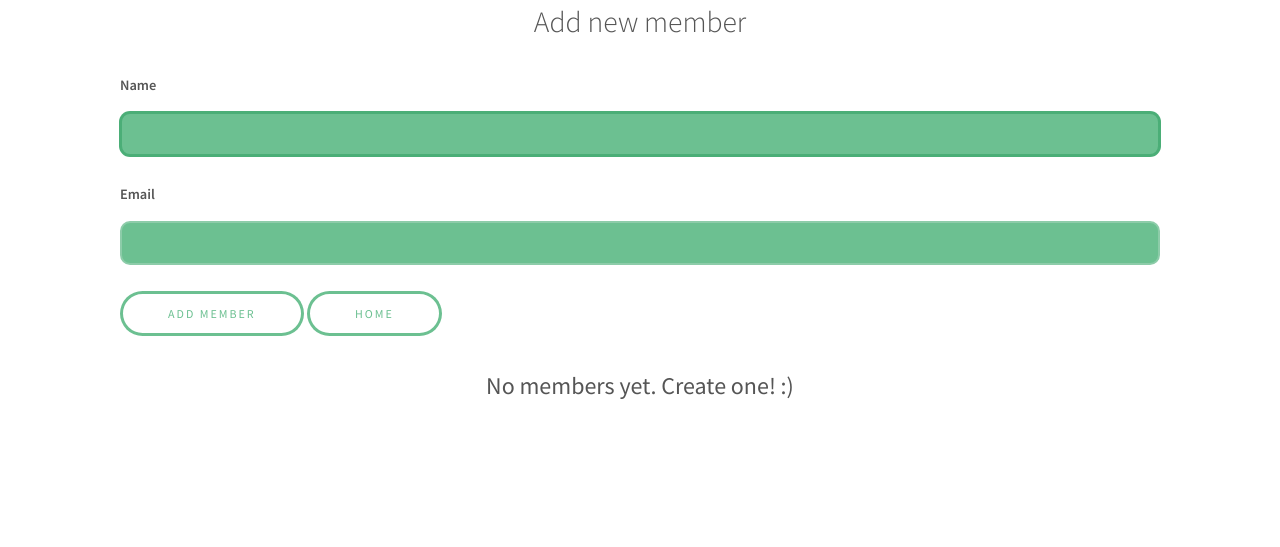
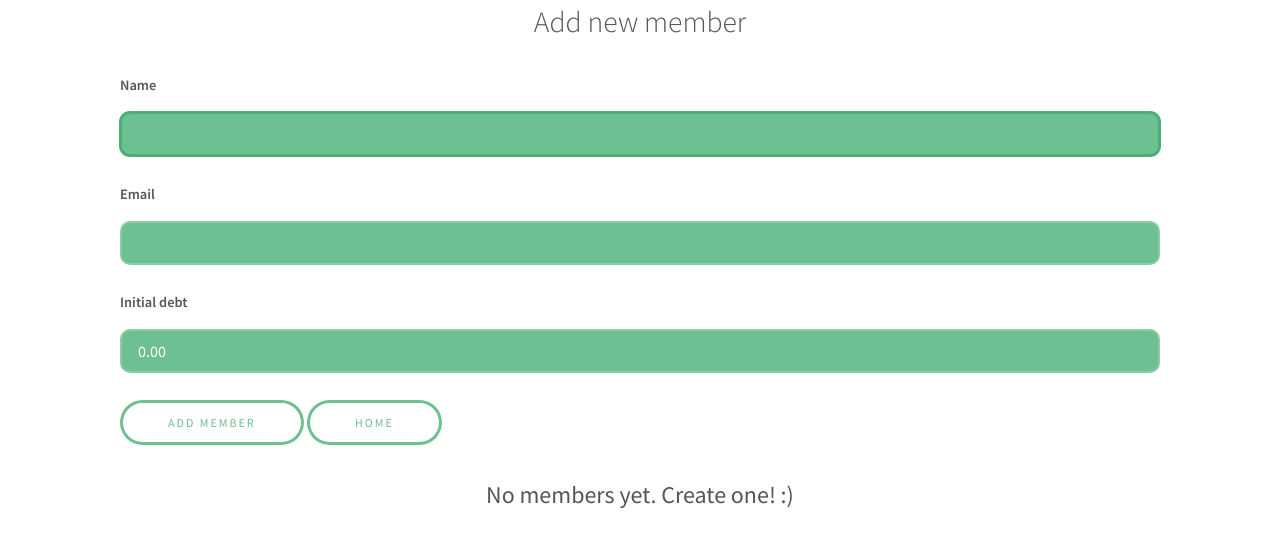
Before and after one commit to samubarb/konta-web, a Flask app: page /add_member/ in a window 1280 px wide. Shown: the top 547 px of the page. Run offline with Flask 2, Linux system fonts and the light colour scheme.

Commit message:
add bill deletion and member initial debt insertion

```diff
--- a/app.py
+++ b/app.py
@@ -95,21 +95,36 @@ def add_bill():
         bills = Bill.query.order_by(desc(Bill.date_created)).all()
         return render_template('add_bill.html', bills=bills)
 
+@app.route('/delete_bill/<int:id>', methods=['GET', 'POST'])
+def delete_bill(id):
+    bill_to_delete = Bill.query.get_or_404(id)
+    try:
+        amount = bill_to_delete.amount
+        members = Member.query.all()
+        debt_decrease_apiece = -(float(amount) / len(members))
+        for member in members:
+            member.charge_bill(debt_decrease_apiece)
+        db.session.delete(bill_to_delete)
+        db.session.commit()
+        # flash('Member succesfully deleted')
+        return redirect('/add_bill/')
+    except:
+        return 'There was an issue deleting that bill.'
+
 @app.route('/update_bill/<int:id>', methods=['GET', 'POST'])
 def update_bill(id):
     bill_to_update = Bill.query.get_or_404(id)
 
     if request.method == 'POST':
-        old_amount = bill_to_update.amount
-        bill_to_update.description = request.form['description']
-        bill_to_update.amount = float(request.form['amount'])
-        delta = bill_to_update.amount - old_amount
-
         try:
+            old_amount = bill_to_update.amount
+            bill_to_update.description = request.form['description']
+            bill_to_update.amount = float(request.form['amount'])
+            delta = bill_to_update.amount - old_amount
             members = Member.query.all()
-            debt_decrease_apiece = float(delta) / len(members)
+            debt_increase_apiece = float(delta) / len(members)
             for member in members:
-                member.charge_bill(debt_decrease_apiece)
+                member.charge_bill(debt_increase_apiece)
             db.session.commit()
             return redirect('/add_bill/')
         except:
@@ -121,7 +136,16 @@ def update_bill(id):
 def add_member():
     if request.method == 'POST':
         form = request.form
-        new_member = Member(name=form['name'], mail=form['mail'])
+
+        name = form['name']
+        if name == '':
+            return redirect('/add_member/')
+
+        debt = form['debt']
+        if debt == '':
+            debt = 0.0
+
+        new_member = Member(name=form['name'], mail=form['mail'], debt=debt)
 
         try:
             db.session.add(new_member)
@@ -141,7 +165,7 @@ def delete_member(id):
         db.session.delete(member_to_delete)
         db.session.commit()
         # flash('Member succesfully deleted')
-        return redirect('/')
+        return redirect('/add_member/')
     except:
         return 'There was an issue deleting that member.'
 
@@ -163,4 +187,4 @@ def update_member(id):
 
 
 if __name__ == '__main__':
-    app.run(debug=False, host='0.0.0.0')
+    app.run(debug=True)
--- a/templates/add_bill.html
+++ b/templates/add_bill.html
@@ -40,6 +40,8 @@
                 <td>{{ bill.date_created.isoformat(sep=' ', timespec='minutes') }}</td>
                 <td>
                     <a href="/update_bill/{{bill.id}}">Update</a>
+                    <br>
+                    <a href="/delete_bill/{{bill.id}}">Delete</a>
                 </td>
             </tr>
         {% endfor %}
--- a/templates/add_member.html
+++ b/templates/add_member.html
@@ -15,6 +15,9 @@
             <br>
             <label for="mail">Email</label>
             <input type="email" name="mail" id="mail">
+            <br>
+            <label for="debt">Initial debt</label>
+            <input type="number" step="0.01" name="debt" id="debt" value="0.00">
             <br>
             <div class="row-fluid">
                 <input type="submit" value="Add Member">
```
